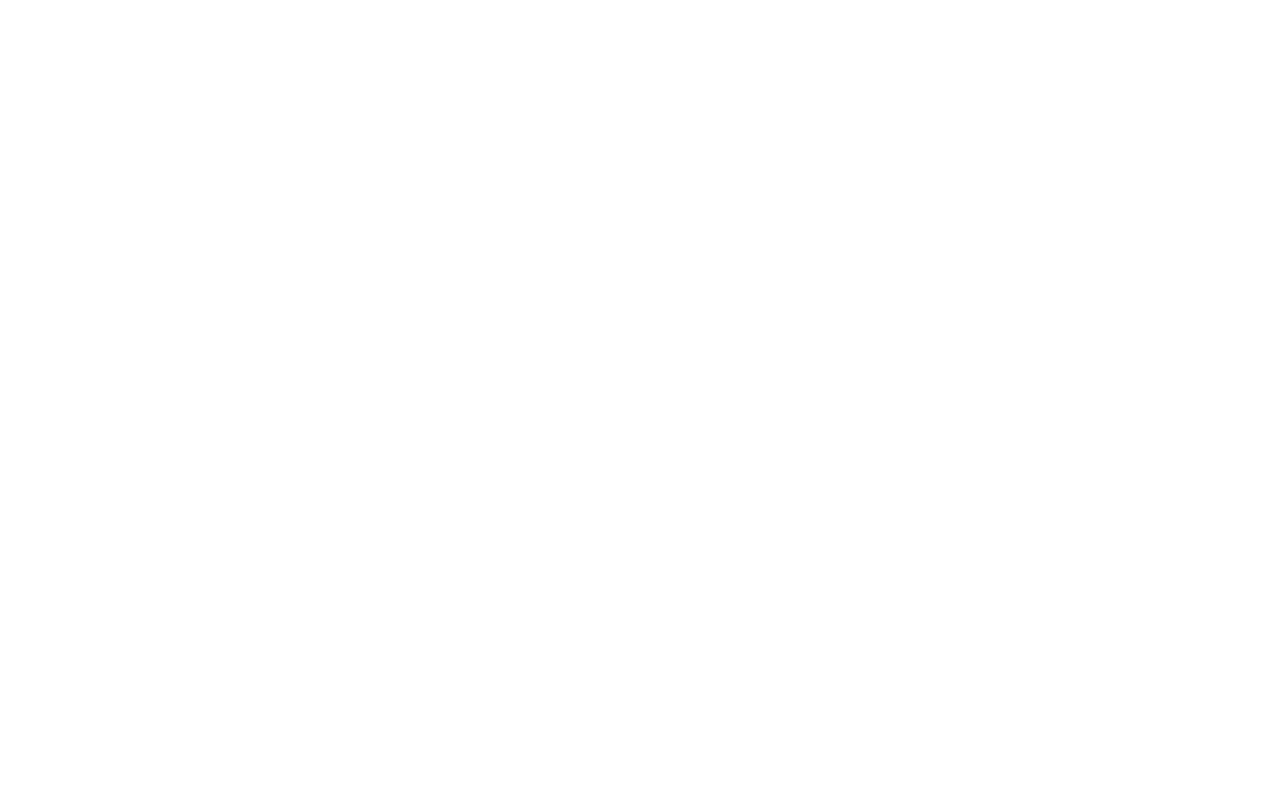
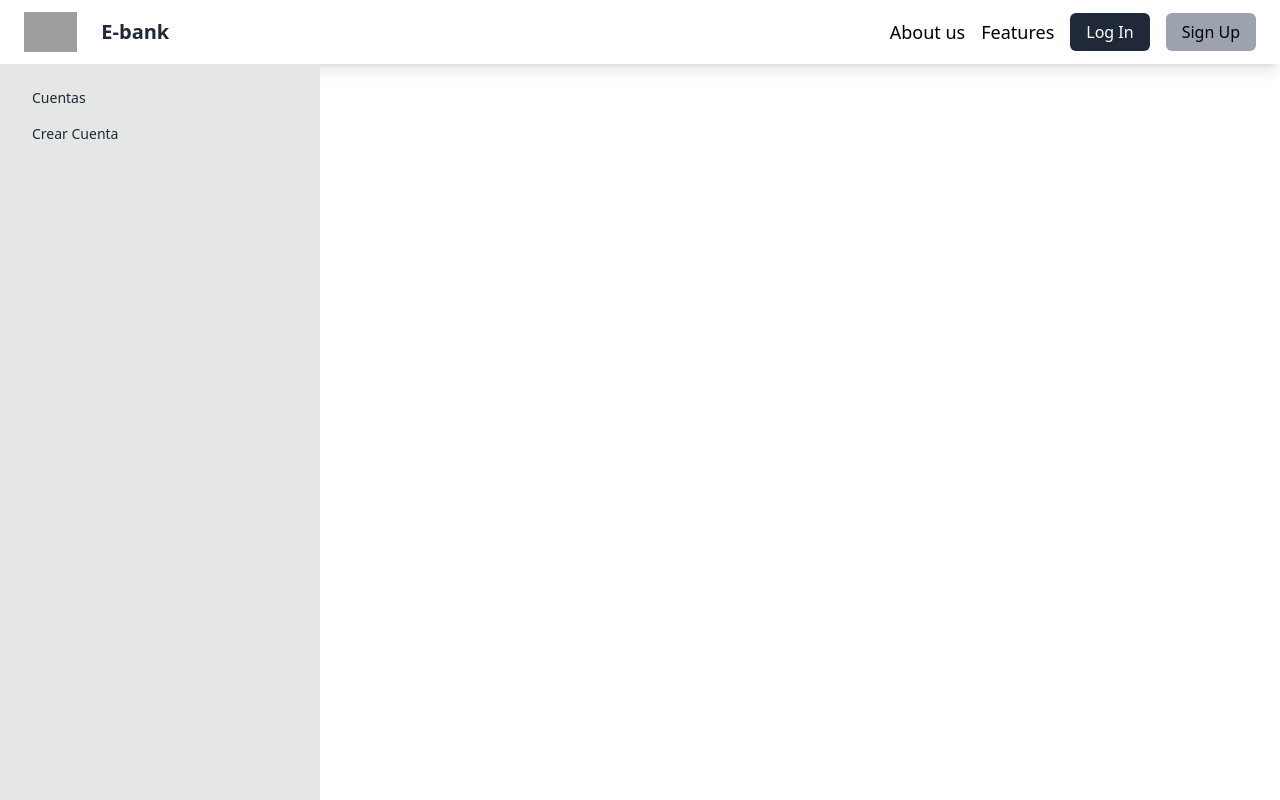
Before and after one commit to Grupo-3-Kinal2024/React_Bank_Group3, a React (Vite) app: page /dashboard in a window 1280 px wide. Before the commit this address had no page. Built offline with nearby package versions, Linux system fonts and the light colour scheme; grey boxes are pictures that could not be loaded.

Commit message:
the dashboard was created to add the other items to be added

```diff
--- a/src/App.jsx
+++ b/src/App.jsx
@@ -10,7 +10,7 @@
 
 const App = () => {
     return (
-        <Suspense fallback={<div>Loading...</div>}>
+        <Suspense fallback={null}>
             <Routes />
             <Toaster position="bottom-center" reverseOrder={false} />
         </Suspense>
--- /dev/null
+++ b/src/components/dashboard/Sidebar.jsx
@@ -0,0 +1,25 @@
+import React from 'react'
+import { Link } from 'react-router-dom'
+
+export const Sidebar = ({ children }) => {
+    return (
+        <>
+            <div className="drawer lg:drawer-open">
+                <input id="my-drawer-2" type="checkbox" className="drawer-toggle" />
+                <label htmlFor="my-drawer-2" className="btn btn-primary drawer-button lg:hidden">
+                    Open drawer
+                </label>
+                <div className="drawer-content min-h-[calc(100vh-64px)]">
+                    {children}
+                </div>
+                <div className="drawer-side">
+                    <label htmlFor="my-drawer-2" aria-label="close sidebar" className="drawer-overlay"></label>
+                    <ul className="menu bg-base-300 text-base-content min-h-full w-80 p-4 ">
+                        <li><Link to='/dashboard/'>Cuentas</Link></li>
+                        <li><Link to='/dashboard/create-account'>Crear Cuenta</Link></li>
+                    </ul>
+                </div>
+            </div>
+        </>
+    )
+}
--- a/src/hook/useAuth.js
+++ b/src/hook/useAuth.js
@@ -26,7 +26,7 @@
             const loginRequest = await login(data).unwrap();
             console.log(loginRequest)
             dispatch(setCredentials(loginRequest));
-            navigate('/');
+            navigate('/dashboard/create-account');
             toast.success('Successfully logged in');
         } catch (err) {
             handleError(err);
--- a/src/pages/AccountPage.jsx
+++ b/src/pages/AccountPage.jsx
@@ -1,5 +1,4 @@
 import { useForm } from 'react-hook-form';
-import Navbar from '../components/navbar/Navbar';
 import accountImg from '../assets/img/account.jpg'
 import useAccount from '../hook/useAccount';
 import useAuth from '../hook/useAuth';
@@ -26,9 +25,8 @@
 
     return (
         <>
-            <Navbar />
-            <div className="min-h-[calc(100vh-64px)] px-5 flex flex-col items-center justify-center bg-gray-100 py-12">
-                <div className="bg-white p-10 rounded-lg shadow-xl w-full max-w-4xl flex">
+            <div className=" flex flex-col items-center justify-center overflow-y-scroll min-h-[calc(100vh-64px)] antialiased">
+                <div className="w-full max-w-4xl flex">
                     <div className="hidden lg:block w-1/2 p-8">
                         <img src={accountImg} alt="Illustration" className="w-full h-auto" />
                     </div>
@@ -72,6 +70,7 @@
                             </button>
                         </form>
                     </div>
+
                 </div>
             </div>
         </>
--- /dev/null
+++ b/src/pages/DashboardPage.jsx
@@ -0,0 +1,29 @@
+import React from 'react'
+import { Route, Routes } from "react-router-dom";
+import dashboardRoutes from '../routes/dashboard.routes';
+import { Sidebar } from '../components/dashboard/Sidebar';
+import Navbar from '../components/navbar/Navbar';
+
+const DashboardPage = () => {
+  return (
+    <>
+      <Navbar />
+      <div className="flex max-h-[calc(100vh-64px)] overflow-hidden">
+        <Sidebar>
+          <div className="overflow-y-auto h-full">
+            <Routes>
+              {dashboardRoutes.map((route, index) => (
+                <Route key={index} path={route.path} element={route.element} />
+              ))}
+            </Routes>
+          </div>
+        </Sidebar>
+      </div>
+
+
+
+    </>
+  )
+}
+
+export default DashboardPage
--- /dev/null
+++ b/src/routes/dashboard.routes.jsx
@@ -0,0 +1,12 @@
+import React, { lazy } from 'react';
+
+const Account = lazy(() => import('../pages/AccountPage.jsx'));
+const Login = lazy(() => import('../pages/LoginPage.jsx'))
+
+const dashboardRoutes = [
+    { path: '/create-account', element: <Account /> },
+    { path: '/loginpagina', element: <Login /> }
+
+]
+
+export default dashboardRoutes;
--- a/src/routes/main.routes.jsx
+++ b/src/routes/main.routes.jsx
@@ -2,10 +2,13 @@
 
 const Home = lazy(() => import('../pages/HomePage.jsx'));
 const Account = lazy(() => import('../pages/AccountPage.jsx'));
+const Dashboard = lazy(() => import('../pages/DashboardPage.jsx'));
 
 const mainRoutes = [
     { path: '/', element: <Home /> },
-    { path: '/createAccount', element: <Account />}
+    { path: '/createAccount', element: <Account />},
+    { path: '/dashboard/*', element: <Dashboard />}
+
 ]
 
 export default mainRoutes;
```
